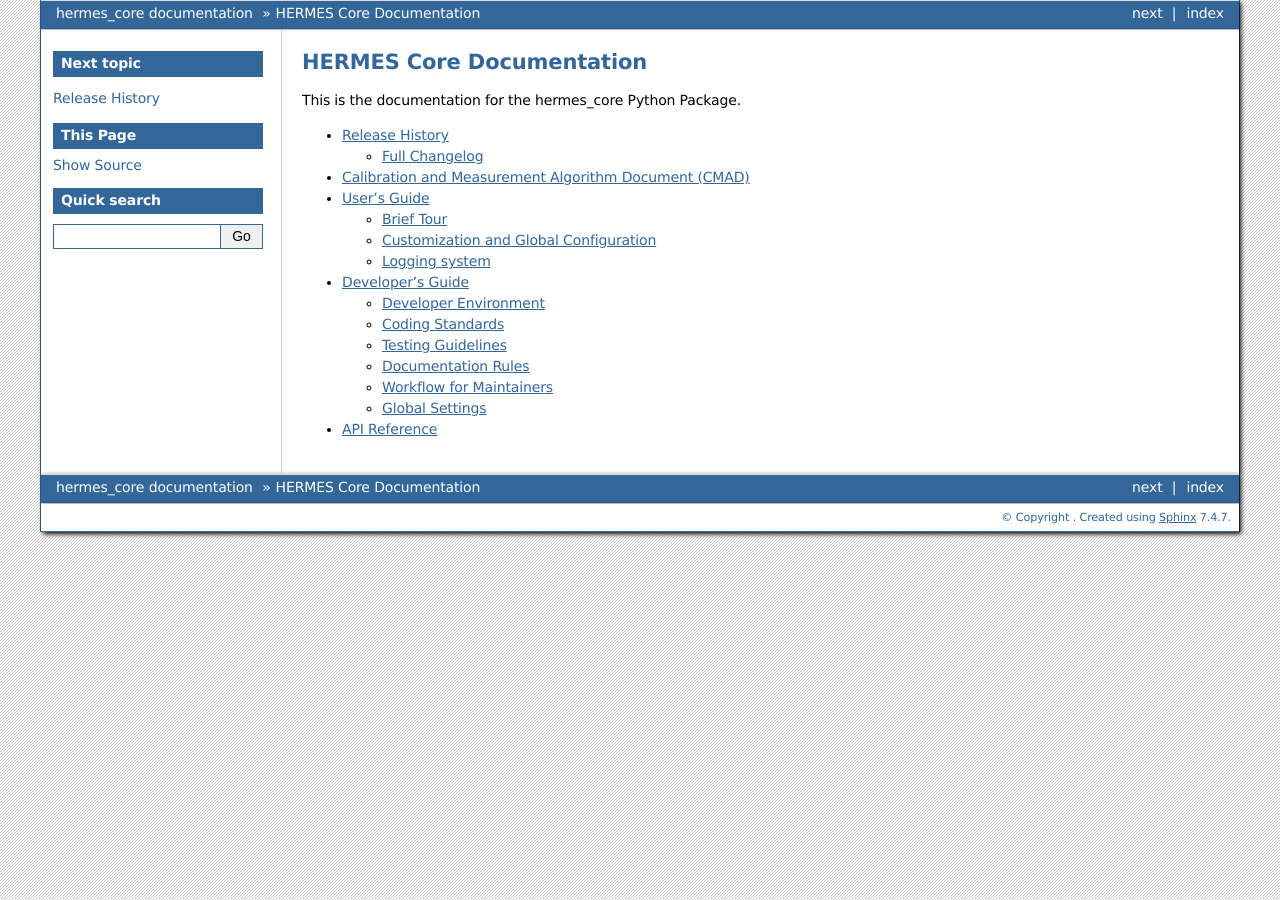
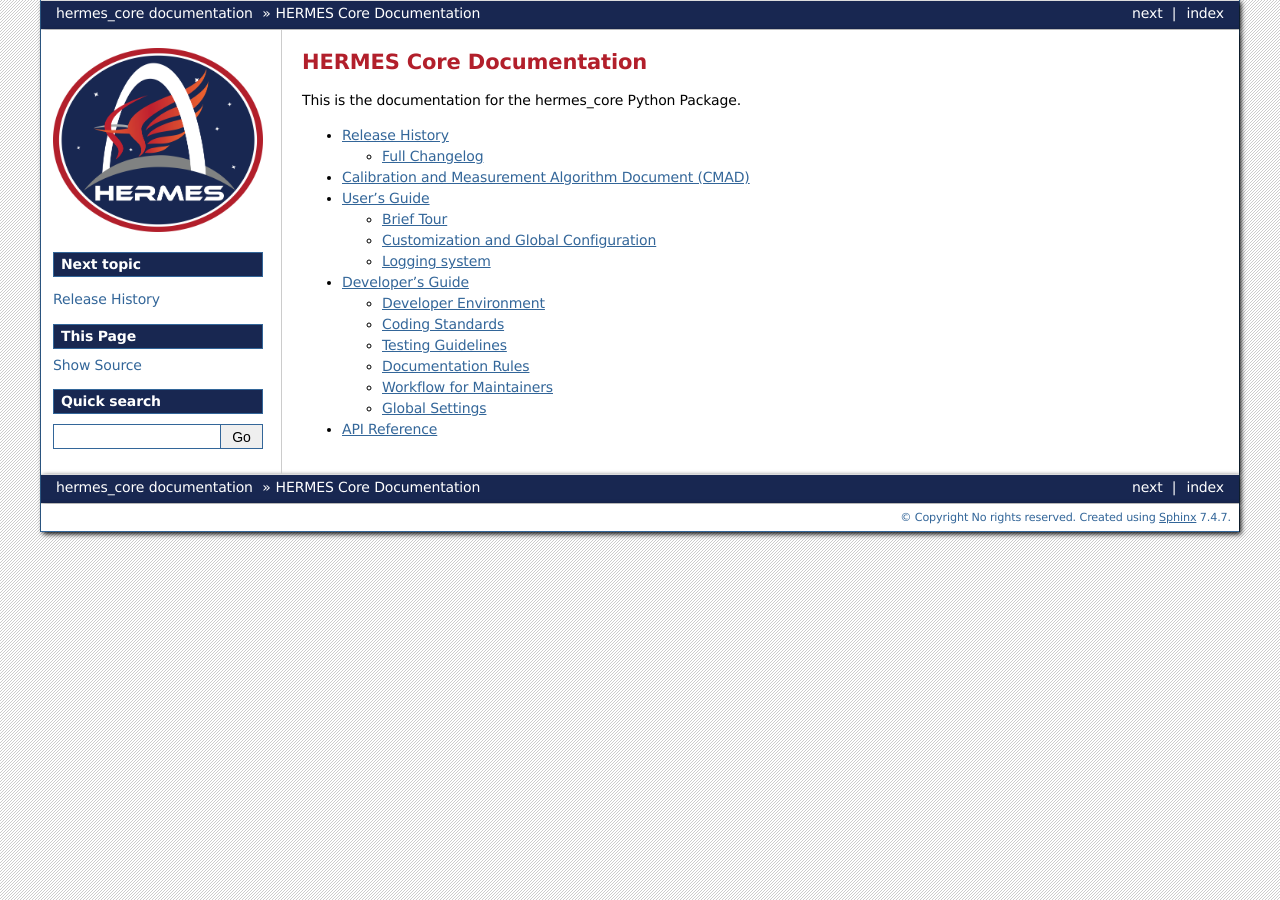
Before and after one commit to HERMES-SOC/hermes_core, a Sphinx documentation site: the page built from docs/index.rst, in a window 1280 px wide. Built offline with Sphinx 7.4.7, drawn with Linux system fonts in a browser that asks for light colours; the version number could not be read and is left out.

Commit message:
Update to docs, added logo, updated theme colors and favicon (#37)
* added logo, updated theme colors and favicon
* Update logo favicon

Co-authored-by: Damian Barrous Dume <damianbarrous@gmail.com>

```diff
--- /dev/null
+++ b/docs/_static/css/custom.css
@@ -0,0 +1,18 @@
+
+div.related ul{
+    background-color:#182751 !important;
+}
+
+div.sphinxsidebar h4{
+    border: 1px solid 182751;
+    background-color: #182751;
+}
+
+div.sphinxsidebar h3{
+    border: 1px solid 182751;
+    background-color: #182751;
+}
+
+h1, h2, h3 {
+    color:#b21f2b;
+}
--- a/docs/conf.py
+++ b/docs/conf.py
@@ -12,8 +12,8 @@
 # -- Project information -----------------------------------------------------
 
 project = "hermes_core"
-copyright = ""
-author = ""
+copyright = "No rights reserved"
+author = "HERMES SOC Team"
 
 # The full version, including alpha/beta/rc tags
 from hermes_core import __version__
@@ -94,6 +94,13 @@
 # The theme to use for HTML and HTML Help pages.  See the documentation for
 # a list of builtin themes.
 html_theme = "bizstyle"
+html_static_path = ['_static']
+
+html_logo = 'logo/hermes_logo.png'
+html_favicon = 'logo/favicon.ico'
+html_css_files = [
+    'css/custom.css',
+]
 
 # Add any paths that contain custom static files (such as style sheets) here,
 # relative to this directory. They are copied after the builtin static files,
```
Also changed, not shown: docs/logo/favicon.ico (added), docs/logo/hermes_logo.png (added).
